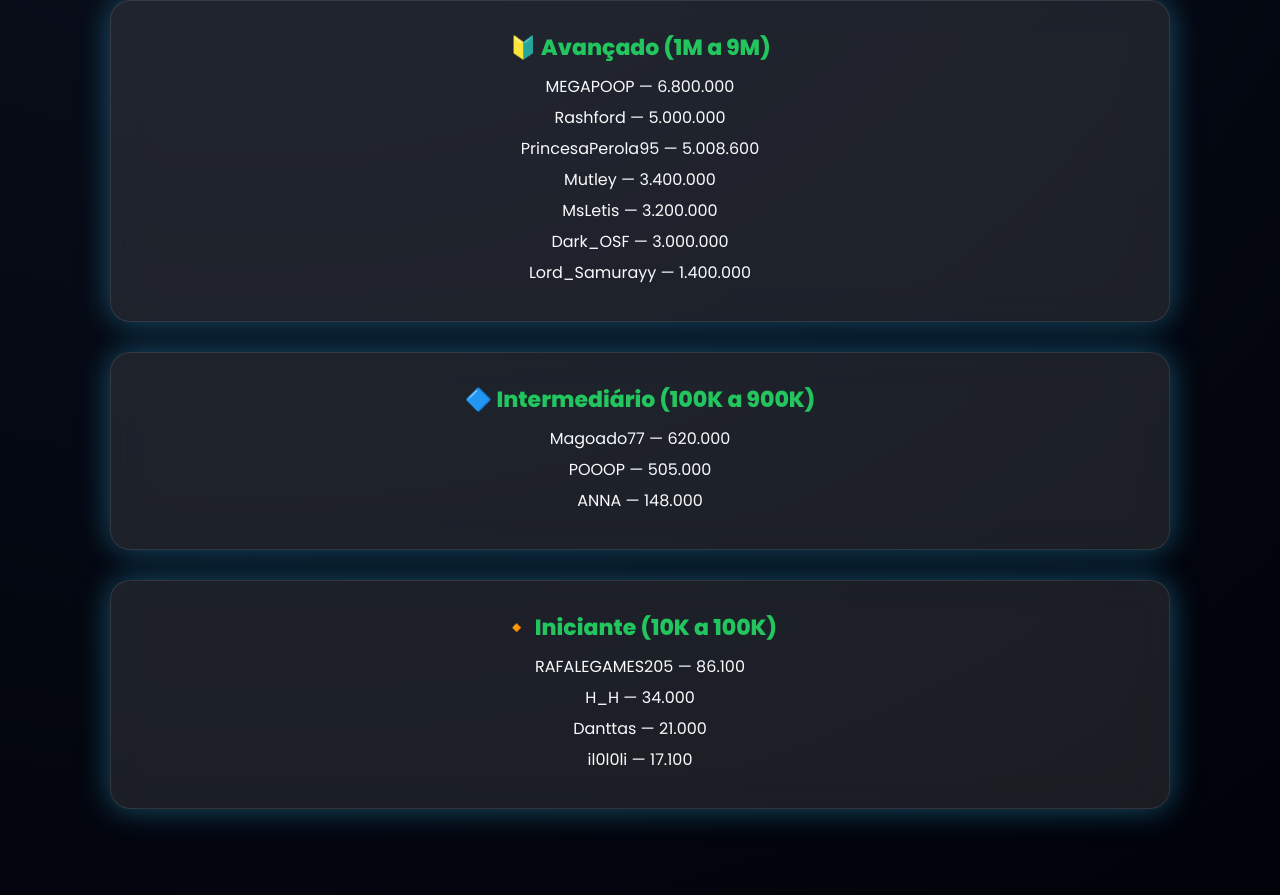
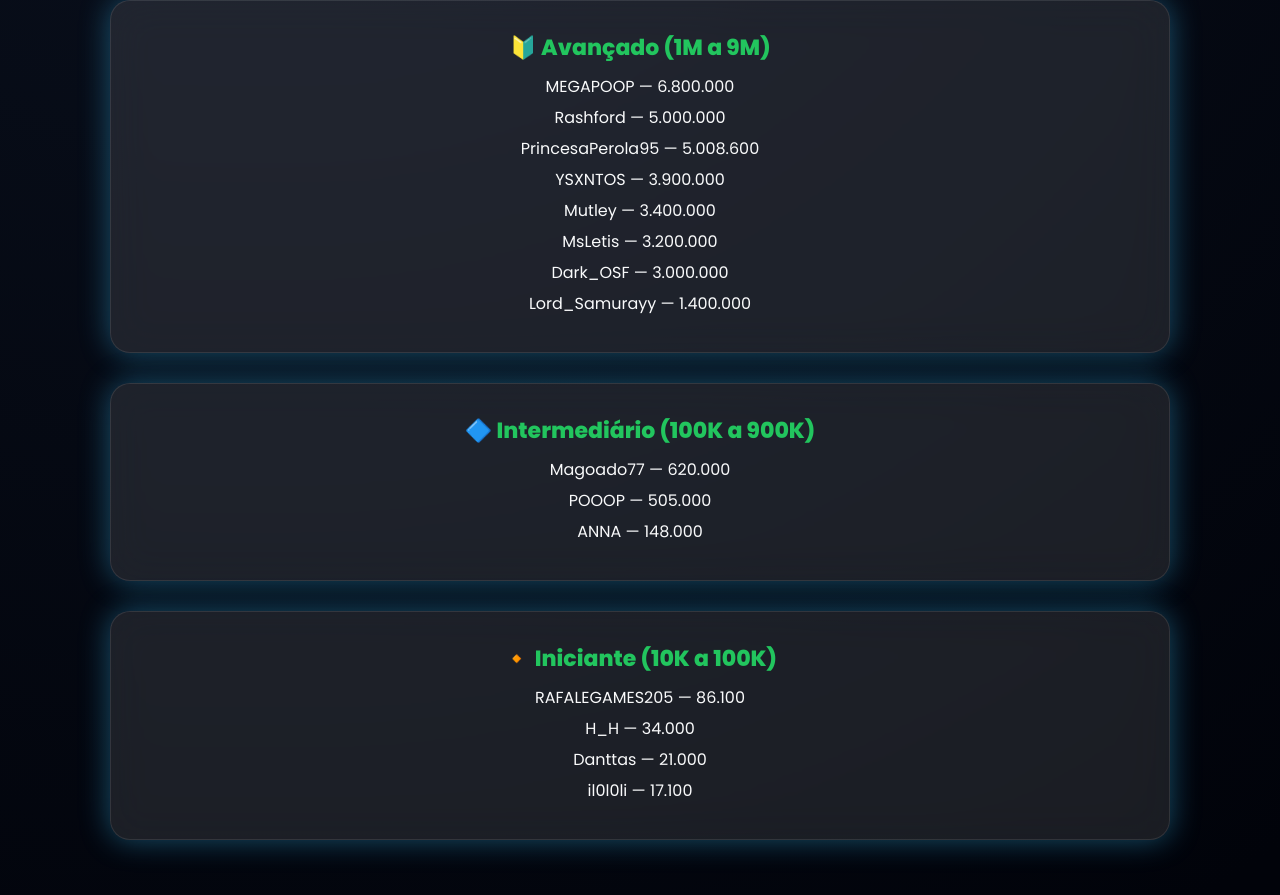
Before and after one commit to mistermondial-prog/etw-brasil-comunidade, a plain HTML site: page index.html in a window 1280 px wide. Shown: the part 1148-2043 px from the top of the page. Drawn offline with Linux system fonts and the light colour scheme.

Commit message:
Update index.html

```diff
--- a/index.html
+++ b/index.html
@@ -265,6 +265,7 @@ footer {
     <p>MEGAPOOP — 6.800.000</p>
     <p>Rashford — 5.000.000</p>
     <p>PrincesaPerola95 — 5.008.600</p>
+    <p>YSXNTOS — 3.900.000</p>
     <p>Mutley — 3.400.000</p>
     <p>MsLetis — 3.200.000</p>
     <p>Dark_OSF — 3.000.000</p>
```
